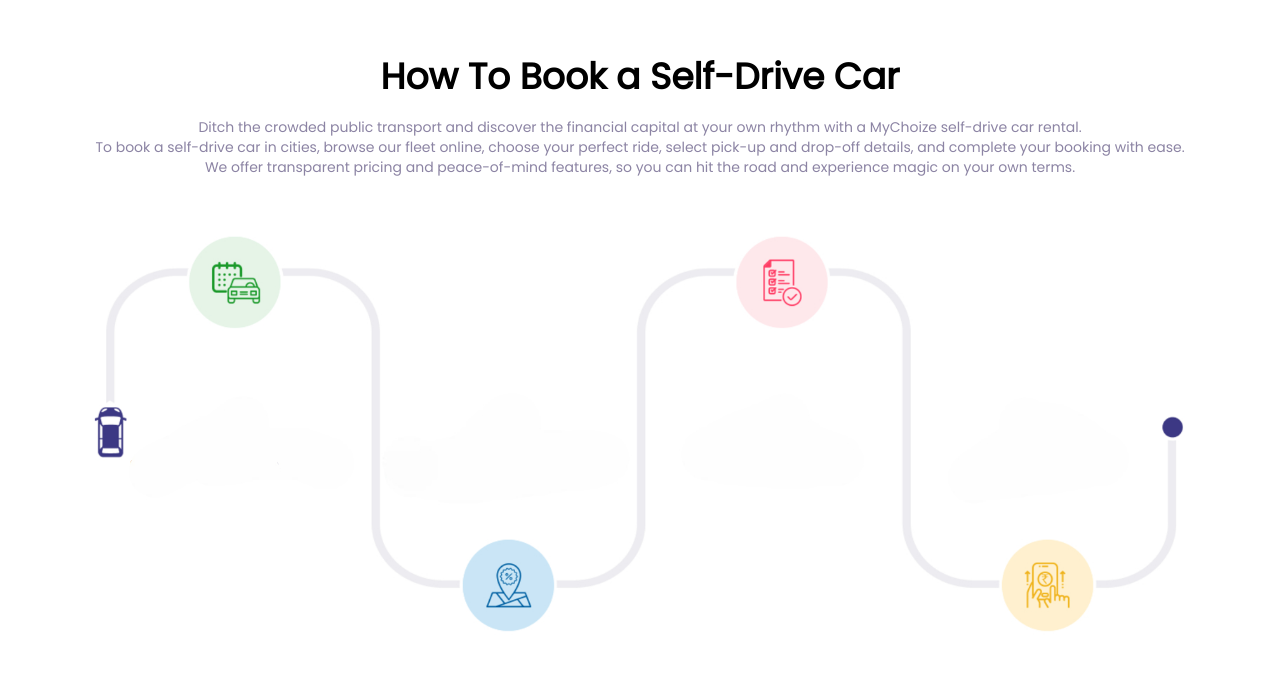
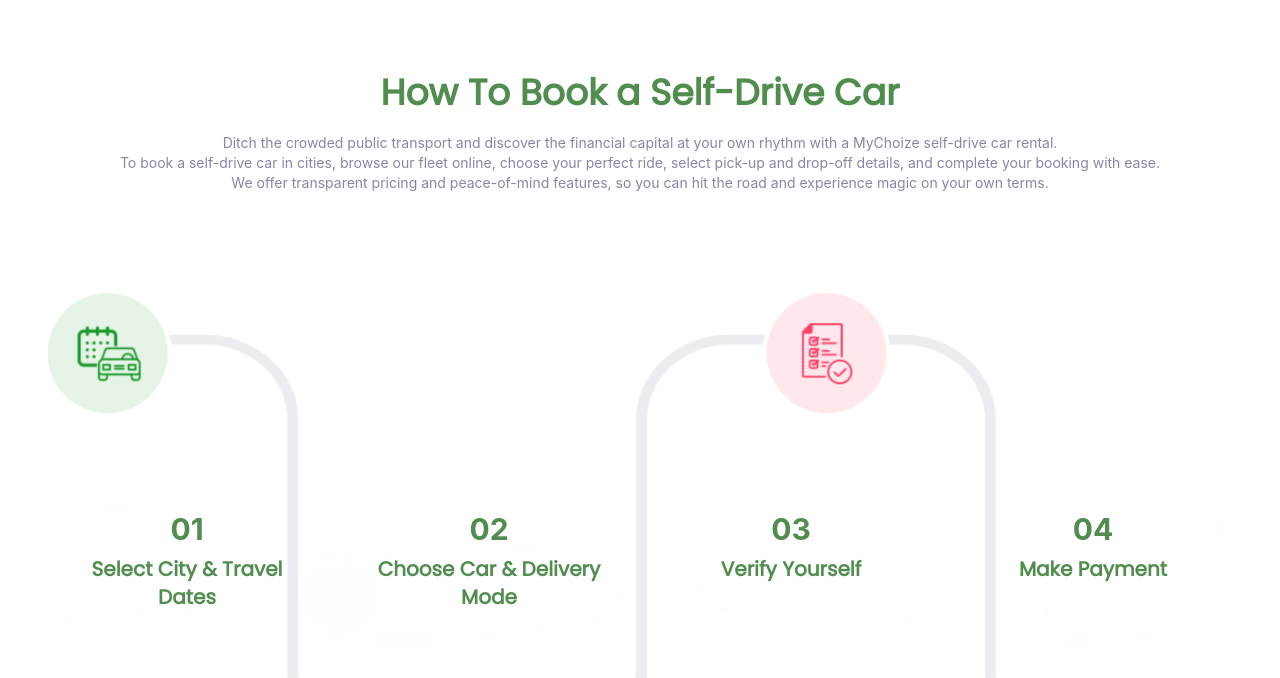
Before and after one commit to JaiminTatvasoft/vehiclebazar, a React (Create React App) app: page / in a window 1280 px wide. Shown: the part 2347-3025 px from the top of the page. Built offline with nearby package versions, Linux system fonts and the light colour scheme.

Commit message:
minimal changes

```diff
--- a/src/component/BenefitsOfRenting.jsx
+++ b/src/component/BenefitsOfRenting.jsx
@@ -27,7 +27,7 @@
           {features.map((feature, index) => (
             <div
               key={index}
-              className="min-w-[320px] snap-center shadow-md z-0 rounded-lg bg-gradient-to-b from-white to-bgGreen"
+              className="min-w-[320px] snap-center shadow-md z-0 rounded-lg bg-gradient-to-b from-white to-bgGreen transition-transform duration-200 ease-in-out transform hover:scale-105 cursor-pointer"
             >
               <div className="flex gap-4 items-center justify-center py-12 px-2">
                 <img
--- a/src/component/HowToBook.jsx
+++ b/src/component/HowToBook.jsx
@@ -1,28 +1,80 @@
 const HowToBook = () => {
   return (
-    <div className="flex items-center justify-center bg-white ">
-      <div class="my-16  relative w-full max-w-full">
-        <p className="flex items-center justify-center font-poppins font-bold text-4xl">
+    <div className="bg-white py-20">
+      <div className="container mx-auto px-6 md:px-12 relative">
+        {/* Heading Section */}
+        <div className="text-center mb-12">
+          <h2 className="text-4xl font-poppins font-bold text-darkGreen">
             How To Book a Self-Drive Car
+          </h2>
+          <p className="pt-5 text-sm text-textLightColor">
+            Ditch the crowded public transport and discover the financial
+            capital at your own rhythm with a MyChoize self-drive car rental.
           </p>
-        <p className="pt-5 flex items-center justify-center text-center font-poppins text-sm text-textLightColor">
-          Ditch the crowded public transport and discover the financial capital
-          at your own rhythm with a MyChoize self-drive car rental.
-        </p>
-        <p className="flex items-center justify-center text-center font-poppins text-sm text-textLightColor">
+          <p className="text-sm text-textLightColor">
             To book a self-drive car in cities, browse our fleet online, choose
             your perfect ride, select pick-up and drop-off details, and complete
             your booking with ease.
           </p>
-        <p className="flex items-center justify-center text-center font-poppins text-sm text-textLightColor">
+          <p className="text-sm text-textLightColor">
             We offer transparent pricing and peace-of-mind features, so you can
             hit the road and experience magic on your own terms.
           </p>
+        </div>
+
+        {/* Image Section with Overlapping Text */}
+        <div className="relative flex justify-center">
+          {/* Make sure this container has relative positioning */}
+          <div className="relative w-full h-[640px]">
             <img
-          className="pt-5 max-w-full"
+              className="absolute inset-0 w-full h-full object-cover opacity-100 rounded-lg"
               src={require("../assets/flow.jpg")}
-          alt=""
+              alt="Booking Flow"
             />
+            <div className="relative z-10 text-center flex flex-col justify-center items-center h-full">
+              {/* <p className="text-2xl font-bold text-darkGreen">
+                Ready to hit the road?
+              </p>
+              <p className="text-2xl font-bold text-darkGreen">
+                Book a self-drive car with MyChoize and explore the city on your
+                terms!
+              </p> */}
+              {/* Process Steps */}
+              <div className="">
+                <div className="grid grid-cols-1 md:grid-cols-2 lg:grid-cols-4 gap-6">
+                  {/* Step 1 */}
+                  <div className="flex flex-col items-center bg-transparent p-6">
+                    <h2 className="text-3xl font-bold text-darkGreen">01</h2>
+                    <h3 className="mt-2 text-xl font-bold font-poppins text-darkGreen">
+                      Select City & Travel Dates
+                    </h3>
+                  </div>
+                  {/* Step 2 */}
+                  <div className="flex flex-col items-center bg-transparent p-6">
+                    <h2 className="text-3xl font-bold text-darkGreen">02</h2>
+                    <h3 className="mt-2 text-xl font-bold font-poppins text-darkGreen">
+                      Choose Car & Delivery Mode
+                    </h3>
+                  </div>
+                  {/* Step 3 */}
+                  <div className="flex flex-col items-center bg-transparent p-6">
+                    <h2 className="text-3xl font-bold text-darkGreen">03</h2>
+                    <h3 className="mt-2 text-xl font-bold font-poppins text-darkGreen">
+                      Verify Yourself
+                    </h3>
+                  </div>
+                  {/* Step 4 */}
+                  <div className="flex flex-col items-center bg-transparent p-6">
+                    <h2 className="text-3xl font-bold text-darkGreen">04</h2>
+                    <h3 className="mt-2 text-xl font-bold font-poppins text-darkGreen">
+                      Make Payment
+                    </h3>
+                  </div>
+                </div>
+              </div>
+            </div>
+          </div>
+        </div>
       </div>
     </div>
   );
--- a/src/component/WhyChooseUs.jsx
+++ b/src/component/WhyChooseUs.jsx
@@ -58,7 +58,7 @@
           {features.map((feature, index) => (
             <div
               key={index}
-              class="min-w-[320px] snap-center bg-white shadow-md flex-1 rounded-lg cursor-pointer bg-gradient-to-b from-white to-bgGreen"
+              class="min-w-[320px] snap-center bg-white shadow-md flex-1 rounded-lg cursor-pointer bg-gradient-to-b from-white to-bgGreen transition-transform duration-200 ease-in-out transform hover:scale-105 cursor-pointer"
             >
               <img
                 class="flex items-center mx-auto w-48 pt-5 h-40 "
```
Also changed, not shown: src/component/Footer.jsx (+29 -29 lines). Lines whose indentation alone changed are shown as unchanged.
